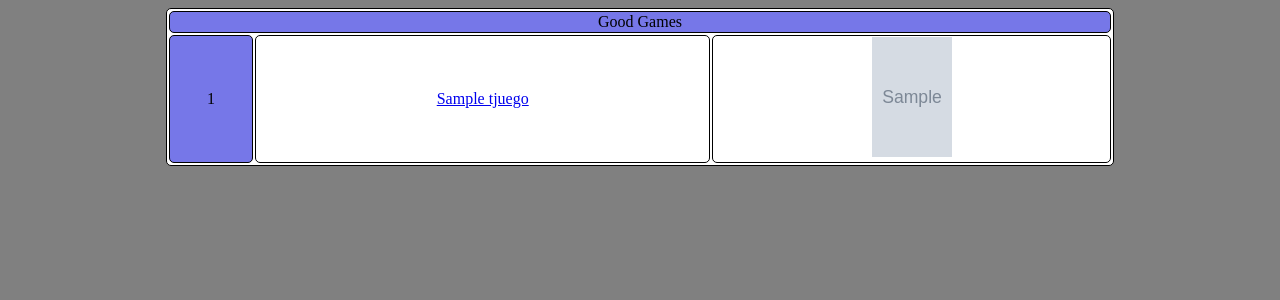
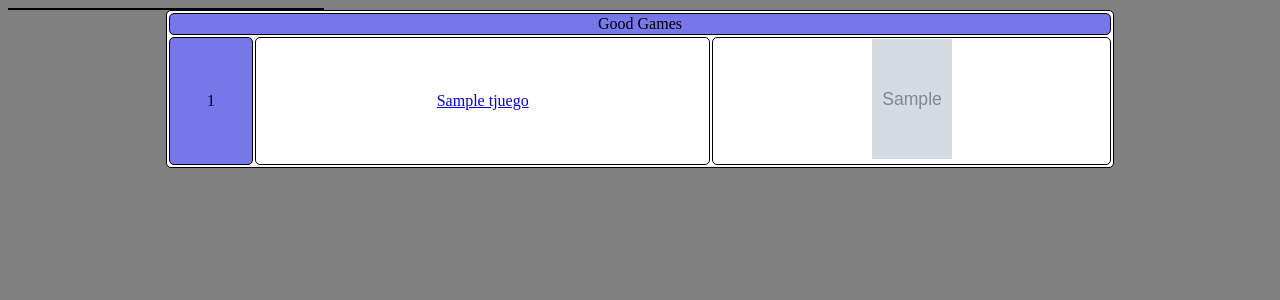
Before and after one commit to OscarFrancoPerez/dw_servidor, a PHP site: page /main.php in a window 1280 px wide. Shown: the top 300 px of the page. Run offline with PHP 8.4, Linux system fonts and the light colour scheme; tables that the repository leaves empty or names only in its code hold one stand-in row (values such as "Sample post"); grey boxes marked "Sample" are stand-in pictures.

Commit message:
Updated Files

```diff
--- a/sprint3sesiones/www/mysite/css/main.css
+++ b/sprint3sesiones/www/mysite/css/main.css
@@ -1,6 +1,13 @@
 html{
 	background-color: grey;
 }
+aside{
+	border: 1px solid black;
+	margin-right: 75%;
+	background-color: white;
+	height: auto;
+}
+
 table {
 	width: 75%;
 	margin: auto;
--- a/sprint3sesiones/www/mysite/main.php
+++ b/sprint3sesiones/www/mysite/main.php
@@ -4,6 +4,11 @@
     <link rel="stylesheet" href="/css/main.css"/>
   </head>
   <body>
+    <aside>
+      <div>
+
+      </div>
+    </aside>
     <?php
       $db = mysqli_connect('localhost', 'root', '1234', 'mysitedb') or die('Fail');
     ?>
```
